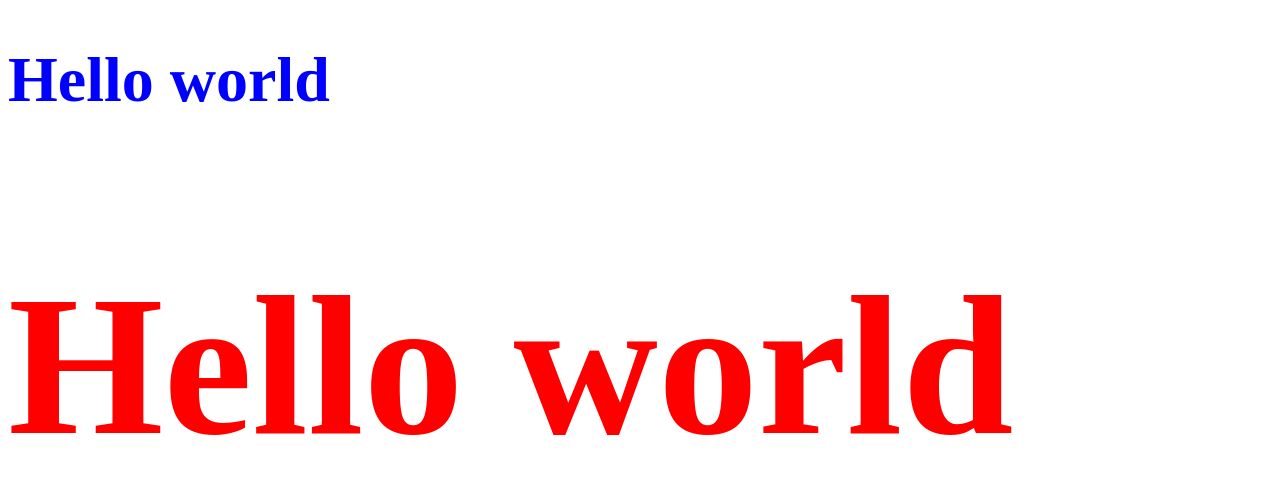
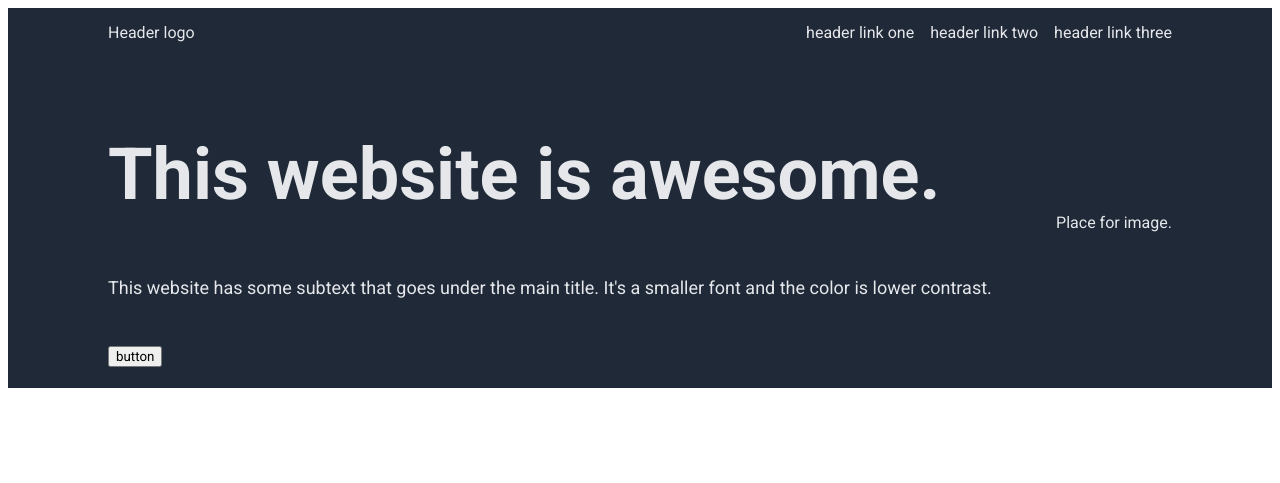
Before and after one commit to KamiBG310/landing-page, a plain HTML site: page index.html in a window 1280 px wide. Drawn offline with Linux system fonts and the light colour scheme.

Commit message:
Adding styles

```diff
--- a/index.html
+++ b/index.html
@@ -4,17 +4,55 @@
     <meta charset="UTF-8">
     <title>Testing</title>
     <link rel="stylesheet" href="main.css" />
+
     <style>
-        h1 {
-            color: red;
-            font-family: "Times New Roman", Times, serif;
-        }
-    </style>
+      @import url('https://fonts.googleapis.com/css2?family=Roboto:ital,wght@0,100;0,300;0,400;0,500;0,700;0,900;1,100;1,300;1,400;1,500;1,700;1,900&display=swap');
+      </style>
   </head>
+
 <body>
-    <h1 style="color: blue">Hello world</h1>
-    <div>
-        <h1>Hello world</h1>
+  <header class="header">
+    <div class="one">Header logo</div>
+
+    <div class="navigation">
+      <div class="two">header link one</div>
+      <div class="three">header link two</div>
+      <div class="four">header link three</div>
     </div>
+
+  </header>
+
+  <section class="hero-section">
+    <div style="font-size:48px">
+      <h1>This website is awesome.</h1>
+      <p style="font-size:18px">This website has some subtext that goes under the main title. It's a smaller font and the color is lower contrast.</p>
+      <button>button</button>
+      </div>
+    <div class="five">Place for image.</div>
+    </section>
+</body>
+  <!-- </div>
+    <div class="hero">
+      <p><div class="header-logo">Header Logo</div></p>
+      <div class="text">header link one</div>
+      <div class="text">header link two</div>
+      <div class="text">header link three</div>
+      <p><div h1 class="main-text">This website is awesome.</div> h1 div></p>
+      <p><div class="text">This website has some subtext that goes under the main title. It's a smaller font and the color is lower contrast.</div></p>
+      <p><div class="button">Sign up</div></p>
+    </div> -->
+<!-- <div class="container">
+      <div class="item"></div>
+      <div class="item"></div>
+      <div class="item"></div>
+      <div class="item"></div>
+    </div>
+    <div class="container">
+      <div class="item"></div>
+    </div>
+    <div class="container">
+      <div class="item"></div>
+    </div>
+    <div class="footer"></div> -->
 </body>
 </html>
--- a/main.css
+++ b/main.css
@@ -1,12 +1,37 @@
-h1 {
-    color: green;
-    font-size: 64px;
+* {
+  font-family: "Roboto", serif;
 }
 
-div h1 {
-    font-size: 200px
-}
+.header {
+    display: flex;
+    justify-content: space-between;
+    align-items: center;
+    background: #1F2937;
+    color:  #E5E7EB;
+    padding: 15px 100px;
+  }
 
-.heading{
-    color: purple
-}
+  /* this selector selects all divs inside of .flex-container */
+.navigation {
+  display: flex;
+  gap: 16px;
+  }
+
+  .hero-section {
+    display: flex;
+    justify-content: space-between;
+    align-items: center;
+    background: #1F2937;
+    color:  #E5E7EB;
+    padding: 15px 100px;
+  }
+
+.header-logo {
+    font-size: 24px;
+    color: #F9FAF8
+  }
+
+.text {
+    font-size: 18px;
+    color: #E5E7EB
+  }
```
